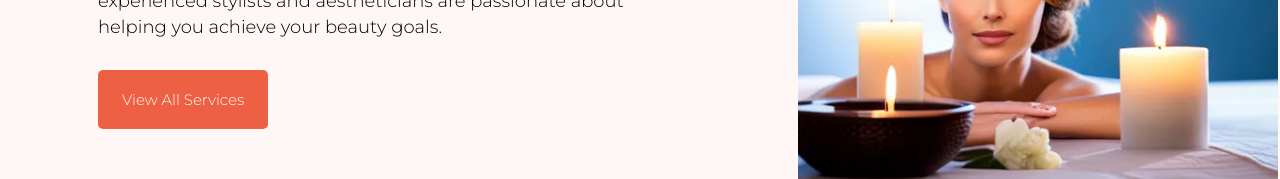
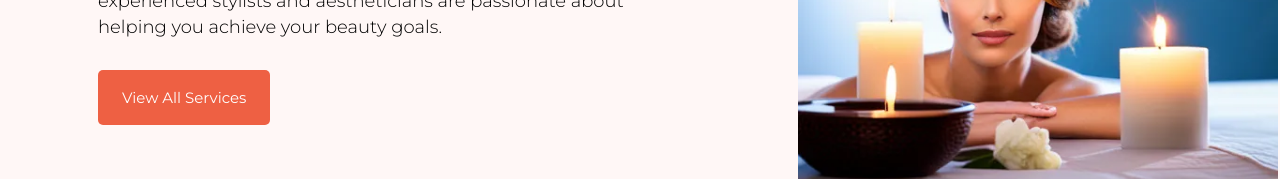
Before and after one commit to nadiahosisy/Beauty-Salon, a React (Vite) app: page /Home in a window 1280 px wide. Shown: the part 408-587 px from the top of the page. Built offline with nearby package versions, Linux system fonts and the light colour scheme.

Commit message:
added font family to span

```diff
--- a/src/style/home-page.css
+++ b/src/style/home-page.css
@@ -5,6 +5,10 @@
 @font-face {
   font-family: "Monserat-ligth";
   src: url("../assets/fonts/montserat/Montserrat-Light.ttf");
+}
+@font-face {
+  font-family: "Monserat-regular";
+  src: url("../assets/fonts/montserat/Montserrat-Regular.ttf");
 }
 
 .home-page-jumba {
@@ -67,7 +71,7 @@
   height: 1;
   background-color: #ee6043;
   font-size: 15px;
-  padding: 20px 24px;
+  padding: 18px 24px;
   border-radius: 5px;
   color: #fff;
   fill: #fff;
@@ -75,5 +79,5 @@
   transition: all 0.3s;
 }
 .span-all-services {
-  font-family: Monserat-ligth;
+  font-family: Monserat-regular, sans-serif;
 }
```
